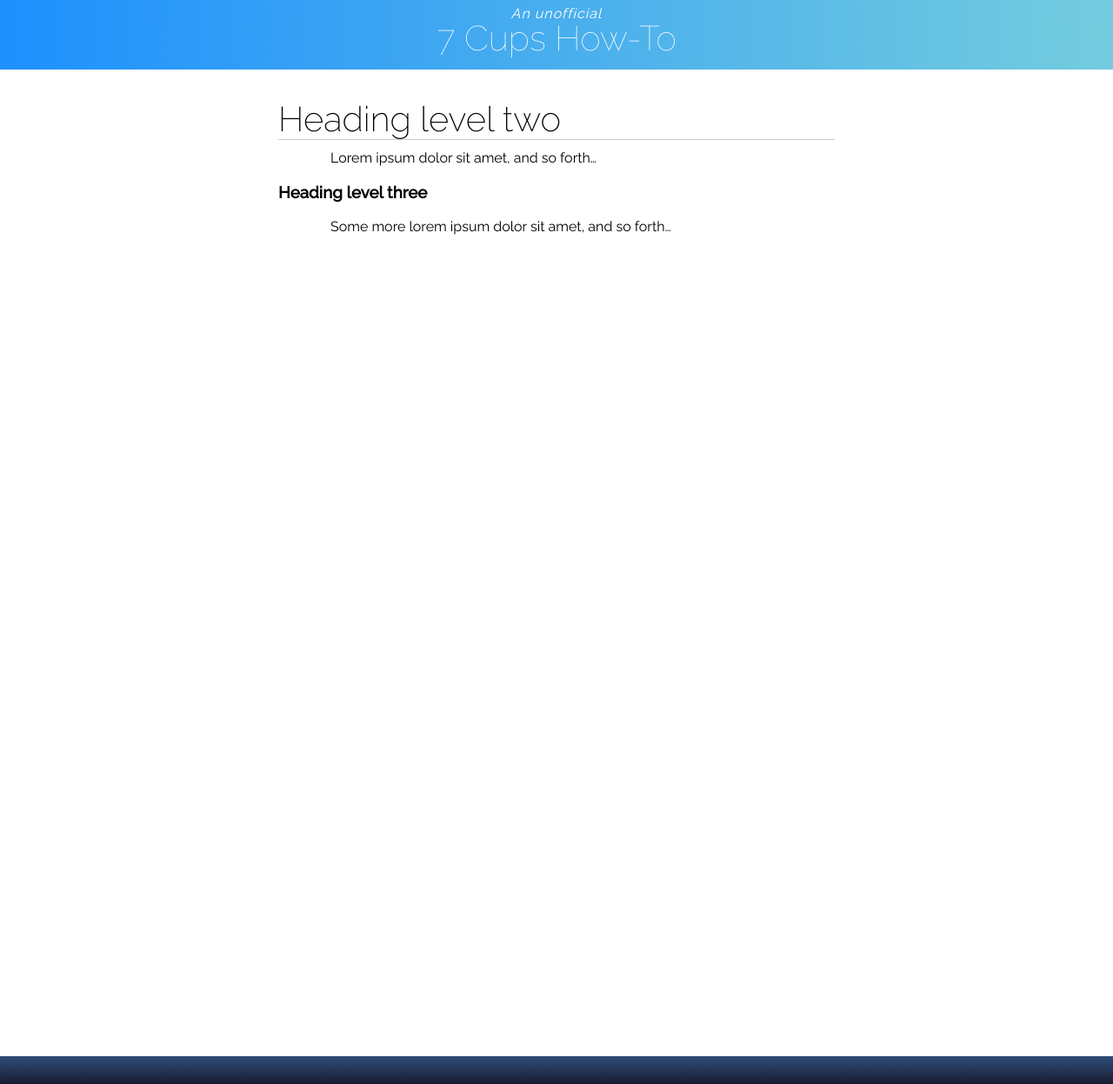
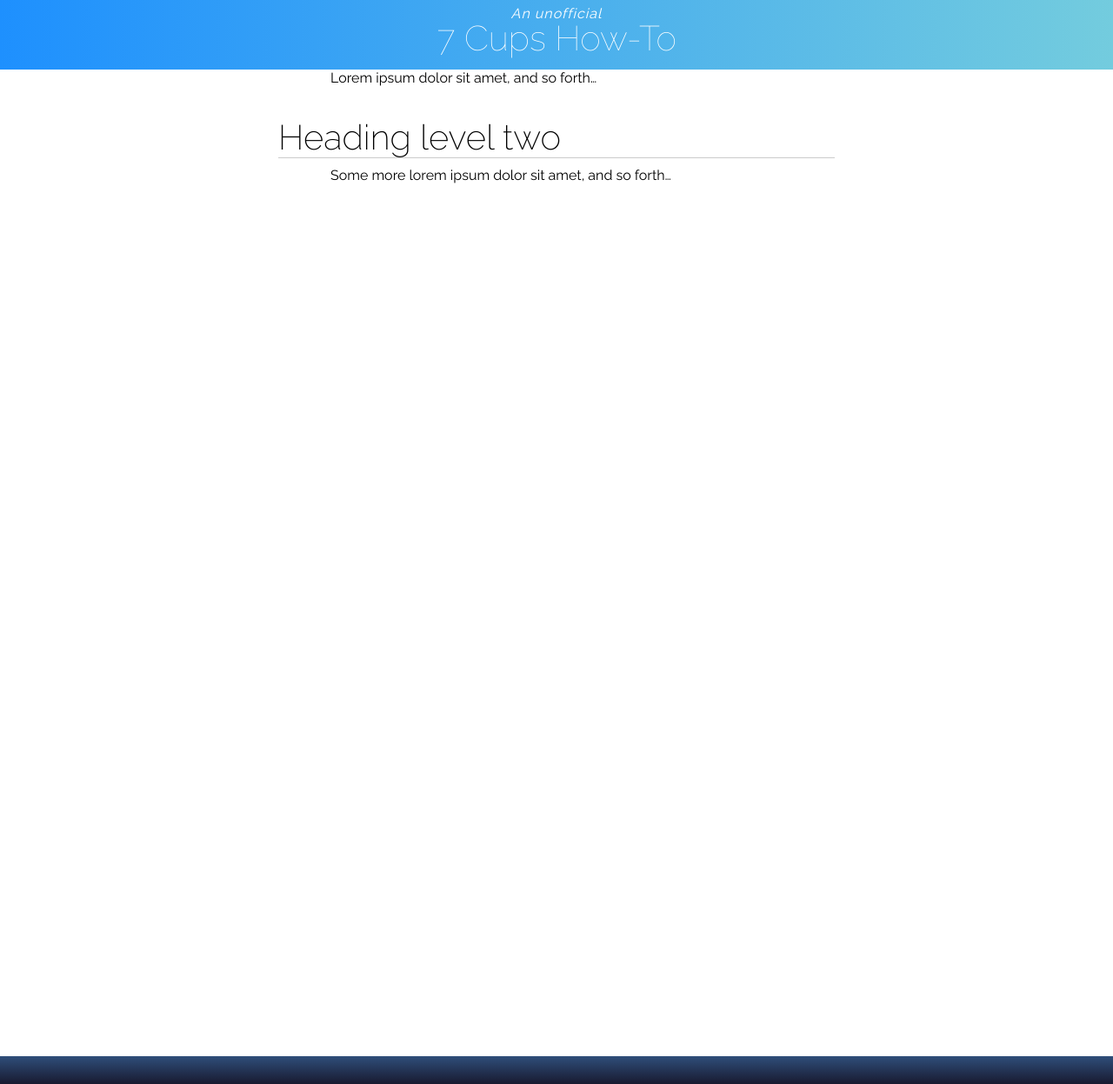
Before and after one commit to RarelyCharlie/rarelycharlie.github.io, a Jekyll site: the page built from howto/test.md, in a window 1280 px wide and 1247 px high. Shown: the whole window at 87% size. Built offline with Jekyll 4.4.1, drawn with Linux system fonts in a browser that asks for light colours.

Commit message:
migrate heading levels

```diff
--- a/howto/test.md
+++ b/howto/test.md
@@ -1,11 +1,10 @@
 ---
+layout: howto
 title: Test the layout
-layout: howto
+for: listeners members
 ---
+Lorem ipsum dolor sit amet, and so forth&hellip;
+
 ## Heading level two
 
-Lorem ipsum dolor sit amet, and so forth&hellip;
-
-### Heading level three
-
 Some more lorem ipsum dolor sit amet, and so forth&hellip;
```
